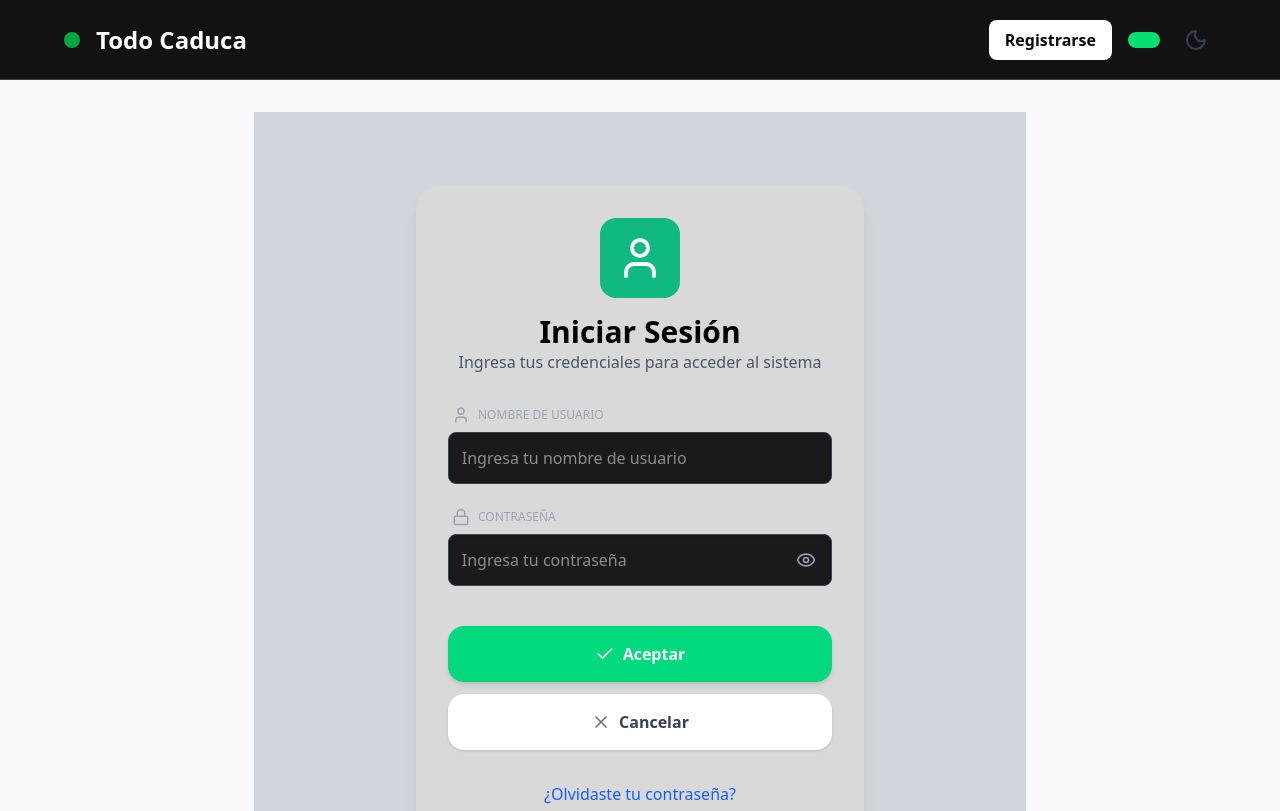
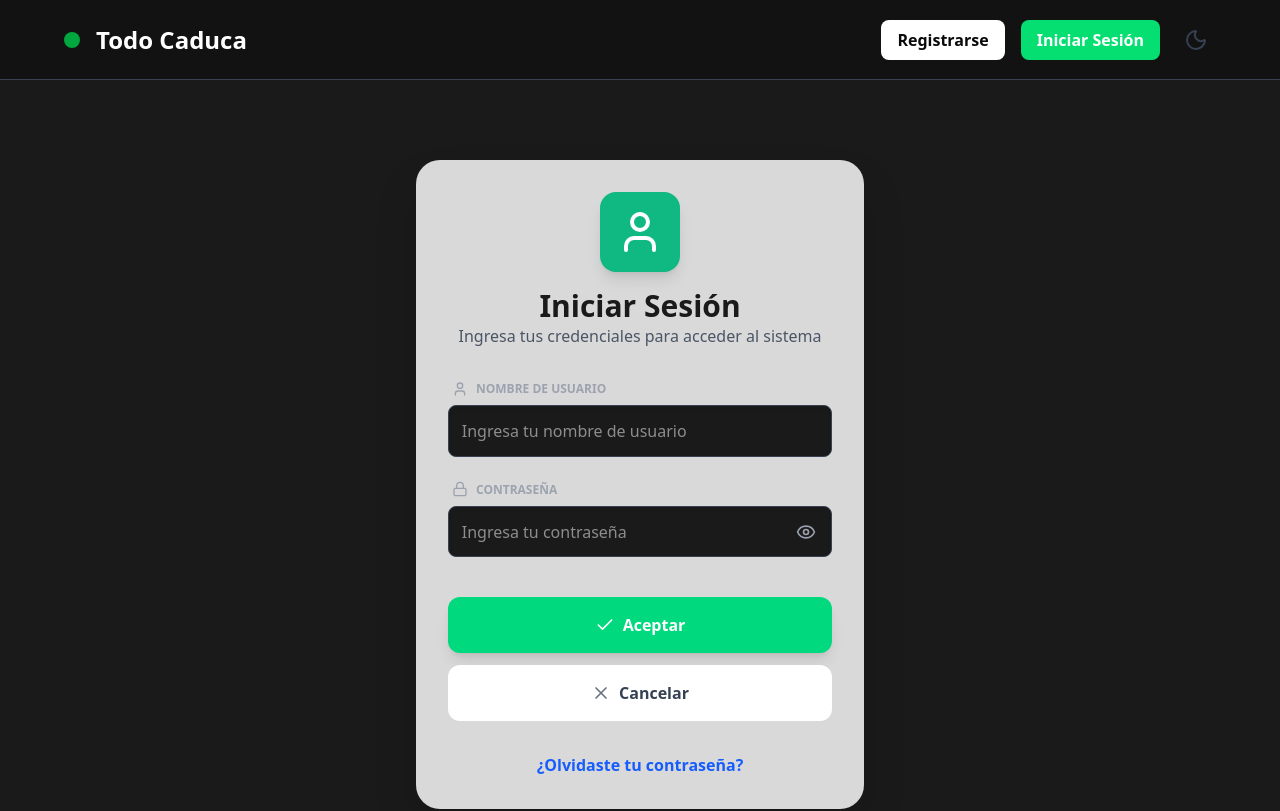
Before and after one commit to reeeyy05/TODO_CADUCA, a React (Vite) app: page /login in a window 1280 px wide. Shown: the top 811 px of the page. Built offline with nearby package versions, Linux system fonts and the light colour scheme.

Commit message:
🔄️Actualizado fondos de login y registro. En registro actualizado el tamano del formulario.

```diff
--- a/src/App.tsx
+++ b/src/App.tsx
@@ -12,9 +12,9 @@ function App() {
   return (
     <UserProvider>
       <BrowserRouter>
-        <div className="min-h-screen flex flex-col bg-neutral-50">
+        <div className="min-h-screen flex flex-col">
           <Header />
-          <main className="grow container mx-auto p-4">
+         <main className="flex-1 flex flex-col w-full">
             <Routes>
               <Route path="/" element={<div className="text-center mt-10">Inicio</div>} />
               <Route path="/register" element={<RegisterPage />} />
--- a/src/components/common/Header.tsx
+++ b/src/components/common/Header.tsx
@@ -36,6 +36,7 @@ export default function Header() {
                         <button className="bg-green-400 text-white px-4 py-2 rounded font-bold hover:bg-green-500"
                             onClick={() => navigate("/login")}
                         >
+                            Iniciar Sesión
                         </button>
                     </>
                 )}
--- a/src/components/forms/FormSigin.tsx
+++ b/src/components/forms/FormSigin.tsx
@@ -1,50 +1,45 @@
 import React, { useContext } from 'react';
-import { User, Lock, Eye, Check, X } from 'lucide-react';
-import { useNavigate } from 'react-router-dom'; // 1. Importa el hook
+import { User, Lock, Eye, Check, X, ShieldCheck } from 'lucide-react';
+import { useNavigate } from 'react-router-dom';
 import { useFormLogic } from './FormSimpl';
 import { UserContext } from '../../context/UserContext';
 
 const Login = () => {
   const { formData, handleChange, handleBlur } = useFormLogic();
   const { user, setUser } = useContext(UserContext);
-  const navigate = useNavigate(); // 2. Inicializa el navigate
+  const navigate = useNavigate();
 
   const handleSubmit = (e: React.FormEvent) => {
     e.preventDefault();
-
-    // Simulación de lógica de autenticación
     const today = user?.registeredAt || new Date().toLocaleDateString();
-
     setUser({
       username: formData.username,
       registeredAt: today,
       email: ''
     });
-
-    console.log('Inicio de sesión de', formData.username);
-
-    // 3. Redirige automáticamente a la página principal
     navigate('/products');
   };
 
   return (
-    <div className="min-h-screen bg-gray-300 flex items-center justify-center p-4">
-      <div className="bg-[#D9D9D9] w-full max-w-md rounded-3xl shadow-lg p-8 flex flex-col items-center">
 
-        {/* icono de usuario*/}
-        <div className="bg-[#10B981] p-4 rounded-2xl mb-4">
+    <section className="flex-1 w-full flex flex-col items-center justify-center py-12">
+
+      {/* TARJETA CENTRAL */}
+      <div className="bg-[#D9D9D9] w-full max-w-md rounded-3xl shadow-2xl p-8 flex flex-col items-center mx-4">
+
+        <div className="bg-[#10B981] p-4 rounded-2xl mb-4 shadow-lg">
           <User size={48} color="white" />
         </div>
 
-        <h1 className="text-3xl font-bold text-black mb-2">Iniciar Sesión</h1>
-        <p className="text-gray-600 mb-8 text-center">Ingresa tus credenciales para acceder al sistema</p>
+        <h1 className="text-3xl font-bold text-[#1a1a1a] mb-2">Iniciar Sesión</h1>
+        <p className="text-gray-600 mb-8 text-center font-medium">
+          Ingresa tus credenciales para acceder al sistema
+        </p>
 
         <form onSubmit={handleSubmit} className="w-full space-y-6">
-
-          {/* nombre de usuario */}
           <div className="flex flex-col">
-            <label className="flex items-center text-gray-600 mb-2 ml-1">
-              <User size={18} className="mr-2" /> Nombre de Usuario
+            <label className="flex items-center text-gray-500 mb-2 ml-1 font-semibold text-sm">
+              <User size={16} className="mr-2" /> Nombre de Usuario
             </label>
             <input
               name="username"
@@ -53,14 +48,13 @@ const Login = () => {
               onBlur={handleBlur}
               type="text"
               placeholder="Ingresa tu nombre de usuario"
-              className="w-full p-4 rounded-2xl border-none bg-white shadow-inner focus:ring-2 focus:ring-emerald-500 outline-none text-black"
+              className="w-full p-4 rounded-xl border-none bg-white shadow-inner focus:ring-2 focus:ring-emerald-500 outline-none text-black"
             />
           </div>
 
-          {/* contraseña */}
           <div className="flex flex-col">
-            <label className="flex items-center text-gray-600 mb-2 ml-1">
-              <Lock size={18} className="mr-2" /> Contraseña
+            <label className="flex items-center text-gray-500 mb-2 ml-1 font-semibold text-sm">
+              <Lock size={16} className="mr-2" /> Contraseña
             </label>
             <div className="relative">
               <input
@@ -70,33 +64,37 @@ const Login = () => {
                 onBlur={handleBlur}
                 type="password"
                 placeholder="Ingresa tu contraseña"
-                className="w-full p-4 rounded-2xl border-none bg-white shadow-inner focus:ring-2 focus:ring-emerald-500 outline-none text-black"
+                className="w-full p-4 rounded-xl border-none bg-white shadow-inner focus:ring-2 focus:ring-emerald-500 outline-none text-black"
               />
               <Eye className="absolute right-4 top-4 text-gray-400 cursor-pointer" size={20} />
             </div>
           </div>
 
-          {/* botones */}
           <div className="space-y-3 pt-4">
-            <button type="submit" className="w-full bg-[#00D97E] hover:bg-[#00c270] text-white font-bold py-4 rounded-2xl flex items-center justify-center transition-colors shadow-md">
+            <button type="submit" className="w-full bg-[#00D97E] hover:bg-[#00c270] text-white font-bold py-4 rounded-xl flex items-center justify-center shadow-lg active:scale-95 transition-all">
               <Check size={20} className="mr-2" /> Aceptar
             </button>
-
             <button
               type="button"
-              onClick={() => navigate('/')} // También para el botón cancelar
-              className="w-full bg-white border-2 border-[#00D97E] text-gray-700 font-bold py-4 rounded-2xl flex items-center justify-center hover:bg-gray-50 transition-colors shadow-sm"
+              onClick={() => navigate('/')}
+              className="w-full bg-white border-2 border-[#00D97E] text-gray-700 font-bold py-4 rounded-xl flex items-center justify-center hover:bg-gray-50 active:scale-95 transition-all"
             >
               <X size={20} className="mr-2 text-gray-500" /> Cancelar
             </button>
           </div>
         </form>
 
-        <button className="mt-8 text-blue-600 hover:underline font-medium">
+        <button className="mt-8 text-blue-600 hover:underline font-semibold">
           ¿Olvidaste tu contraseña?
         </button>
       </div>
-    </div>
+
+      {/* FOOTER SSL SOBRE EL FONDO NEGRO */}
+      <div className="mt-8 flex items-center text-gray-500 text-sm">
+        <ShieldCheck size={16} className="mr-2" />
+        <span>Tus datos están protegidos con encriptación SSL</span>
+      </div>
+    </section>
   );
 };
 
--- a/src/components/forms/RegistroForm.tsx
+++ b/src/components/forms/RegistroForm.tsx
@@ -6,6 +6,7 @@ import { createUserRepository } from "../../database/repositories";
 import type { RegisterData } from "../../interfaces/Perfil";
 import { UserContext } from "../../context/UserContext";
 import { useNavigate } from "react-router-dom";
+import { ShieldCheck } from "lucide-react"; // Importamos para mantener la estética
 
 export default function RegistroForm() {
     const { setUser } = useContext(UserContext);
@@ -69,14 +70,12 @@ export default function RegistroForm() {
                 nombre_completo: formData.nombre,
             };
 
-            // Tu repositorio funcional de Supabase
             const { error } = await userRepository.createUser(registerData);
             setLoading(false);
 
             if (error) {
                 setSubmitMessage(`❌ Error: ${error.message}`);
             } else {
-                // Actualizamos el estado global con los datos introducidos
                 setUser({
                     username: formData.username,
                     email: formData.email,
@@ -84,31 +83,55 @@ export default function RegistroForm() {
                 });
 
                 setSubmitMessage("✅ Registro exitoso.");
-                // Redirigimos al perfil automáticamente
                 setTimeout(() => navigate("/profile"), 1000);
             }
         }
     };
 
     return (
-        <div className="min-h-screen flex flex-col justify-center items-center bg-neutral-900">
-            <div className="w-full max-w-4xl rounded-lg shadow-lg p-12 bg-neutral-700 text-neutral-100">
-                <h2 className="text-2xl font-bold text-center mb-6 tracking-wide">CREA TU CUENTA</h2>
-                <form onSubmit={handleSubmit} className="space-y-4">
+        /* 1. Usamos flex-1 y el fondo oscuro igual que en el login para que ocupe todo el hueco */
+        <section className="flex-1 w-full bg-[#1b1b1b] flex flex-col items-center justify-center py-12 px-4">
+
+            {/* 2. Cambiamos bg-neutral-700 por el gris claro del login y aumentamos max-w-lg */}
+            <div className="bg-[#D9D9D9] w-full max-w-lg rounded-3xl shadow-2xl p-10 flex flex-col items-center">
+
+                <h2 className="text-3xl font-bold text-[#1a1a1a] mb-2 tracking-wide uppercase">
+                    Crea tu cuenta
+                </h2>
+                <p className="text-gray-600 mb-8 text-center font-medium">
+                    Regístrate para empezar a gestionar tus productos
+                </p>
+
+                <form onSubmit={handleSubmit} className="w-full space-y-5">
+                    {/* Los componentes Input deben tener bg-white dentro de su propia definición */}
                     <Input label="Nombre" name="nombre" type="text" value={formData.nombre} onChange={handleChange} onBlur={handleBlur} error={errors.nombre} placeholder="Introduzca su nombre completo" />
                     <Input label="Correo electrónico" name="email" type="email" value={formData.email} onChange={handleChange} onBlur={handleBlur} error={errors.email} placeholder="Introduzca su correo electrónico" />
                     <Input label="Nombre de usuario" name="username" type="text" value={formData.username} onChange={handleChange} onBlur={handleBlur} error={errors.username} placeholder="Introduzca su nombre de usuario" />
                     <Input label="Contraseña" name="password" type="password" value={formData.password} onChange={handleChange} onBlur={handleBlur} error={errors.password} placeholder="Introduzca su contraseña" />
                     <Input label="Repita Contraseña" name="password2" type="password" value={formData.password2} onChange={handleChange} onBlur={handleBlur} error={errors.password2} placeholder="Repita su contraseña" />
+
                     {submitMessage && (
-                        <div className={`text-center text-sm p-2 rounded ${submitMessage.startsWith('✅') ? 'bg-green-800/20 text-green-400' : 'bg-red-800/20 text-red-400'}`}>{submitMessage}</div>
+                        <div className={`text-center text-sm p-3 rounded-xl ${submitMessage.startsWith('✅') ? 'bg-green-100 text-green-700' : 'bg-red-100 text-red-700'}`}>
+                            {submitMessage}
+                        </div>
                     )}
-                    <div className="flex gap-4 mt-6">
-                        <Button type="submit" variant="primary" className="w-full" disabled={loading}>{loading ? 'Registrando...' : 'Aceptar'}</Button>
-                        <Button type="button" variant="secondary" className="w-full" onClick={() => navigate("/")}>Cancelar</Button>
+
+                    <div className="flex gap-4 mt-8">
+                        <Button type="submit" variant="primary" className="w-full py-4 text-white font-bold bg-[#00D97E] hover:bg-[#00c270] rounded-xl transition-all shadow-md active:scale-95" disabled={loading}>
+                            {loading ? 'Registrando...' : 'Aceptar'}
+                        </Button>
+                        <Button type="button" variant="secondary" className="w-full py-4 text-gray-700 font-bold bg-white border-2 border-[#00D97E] rounded-xl hover:bg-gray-50 transition-all active:scale-95" onClick={() => navigate("/")}>
+                            Cancelar
+                        </Button>
                     </div>
                 </form>
             </div>
-        </div>
+
+            {/* Mantener estética de seguridad */}
+            <div className="mt-8 flex items-center text-gray-500 text-sm">
+                <ShieldCheck size={16} className="mr-2" />
+                <span>Sus datos están protegidos y cifrados</span>
+            </div>
+        </section>
     );
 }
```
